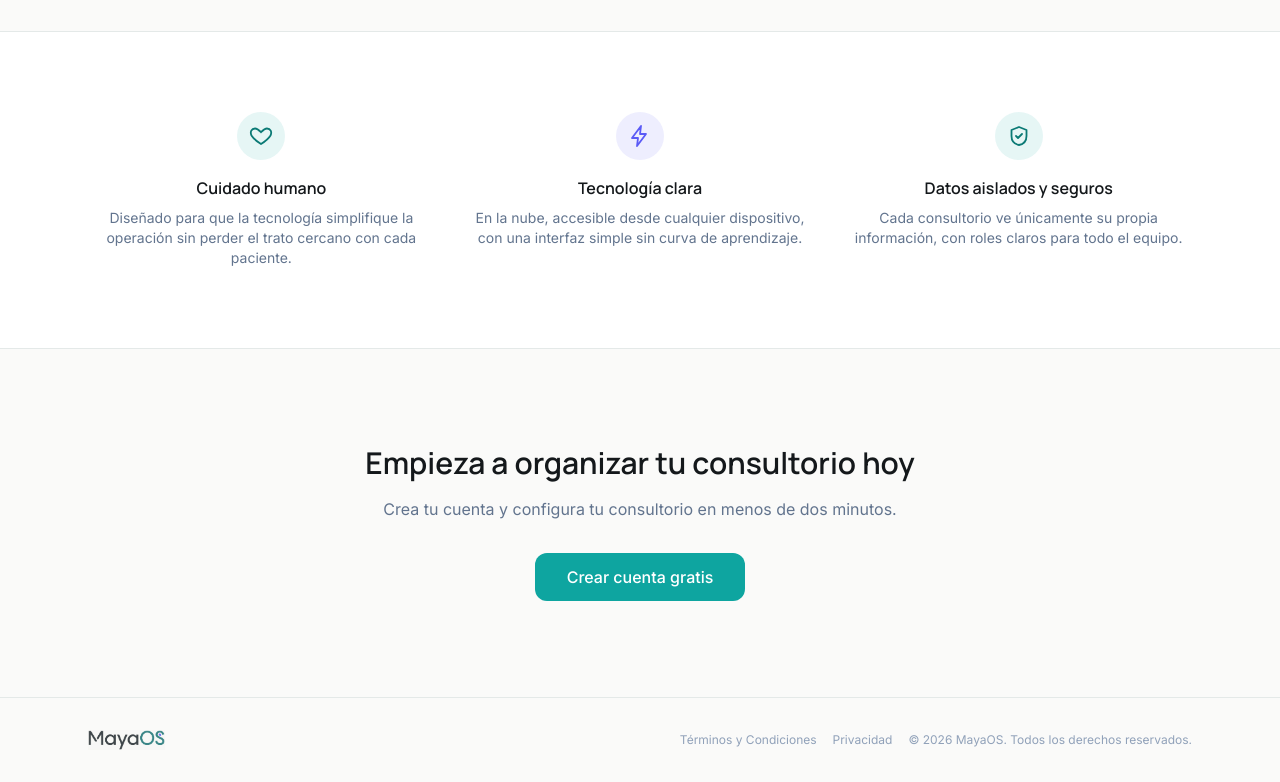
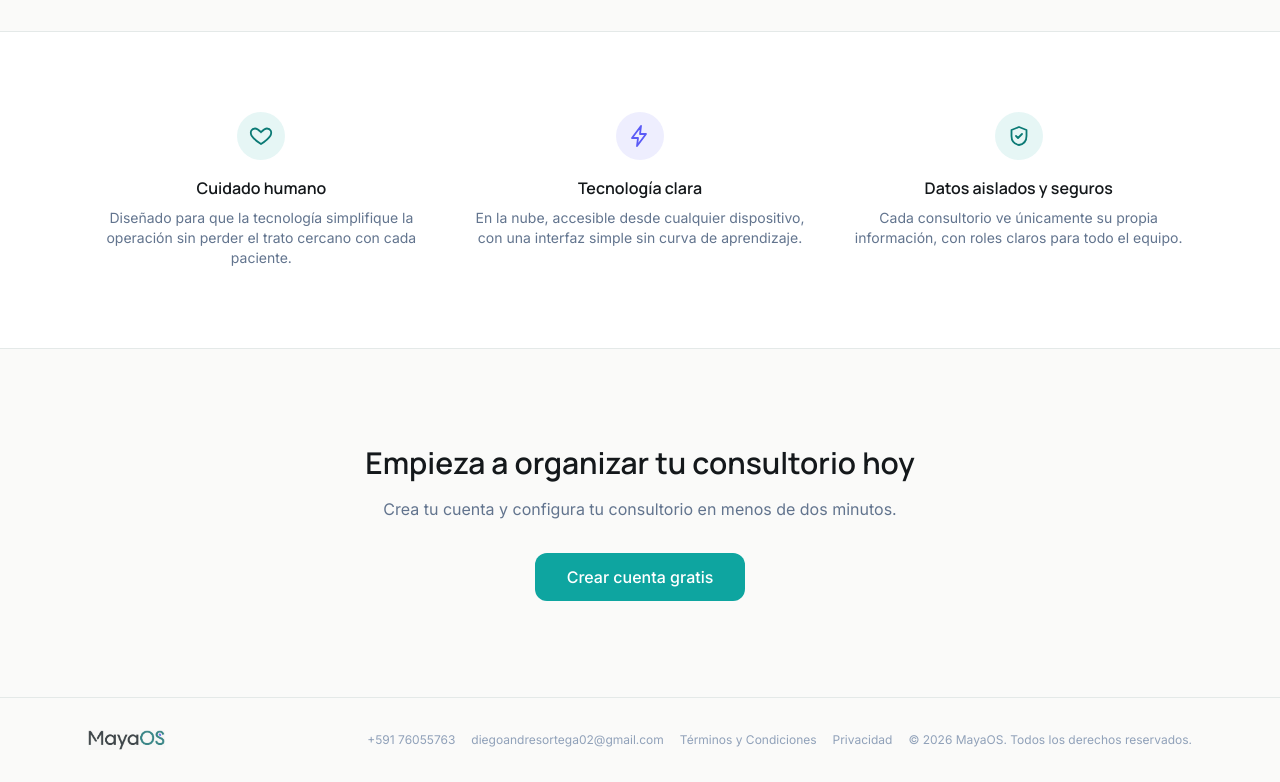
Before and after one commit to diegoandresortega02-maker/mayaos-web, a React (Vite) app: page / in a window 1280 px wide. Shown: the part 2588-3370 px from the top of the page. Built offline with nearby package versions, Linux system fonts and the light colour scheme; no server answers.

Commit message:
Agregar contacto (WhatsApp + email) en el footer de la landing

```diff
--- a/src/app/pages/Landing.tsx
+++ b/src/app/pages/Landing.tsx
@@ -216,7 +216,13 @@ export default function Landing() {
       <footer className="border-t border-surface-border">
         <div className="max-w-6xl mx-auto px-6 py-8 flex flex-col sm:flex-row items-center justify-between gap-4">
           <img src={logoWordmark} alt="MayaOS" className="h-5 w-auto opacity-80" />
-          <div className="flex items-center gap-4 text-xs text-slate-400">
+          <div className="flex flex-wrap items-center justify-center gap-4 text-xs text-slate-400">
+            <a href="https://wa.me/59176055763" target="_blank" rel="noreferrer" className="hover:text-slate-600">
+              +591 76055763
+            </a>
+            <a href="mailto:diegoandresortega02@gmail.com" className="hover:text-slate-600">
+              diegoandresortega02@gmail.com
+            </a>
             <Link to="/terminos" className="hover:text-slate-600">
               Términos y Condiciones
             </Link>
```
